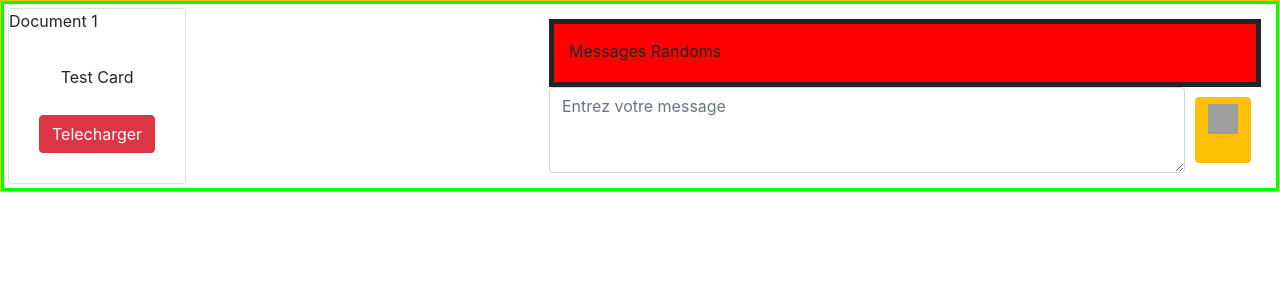
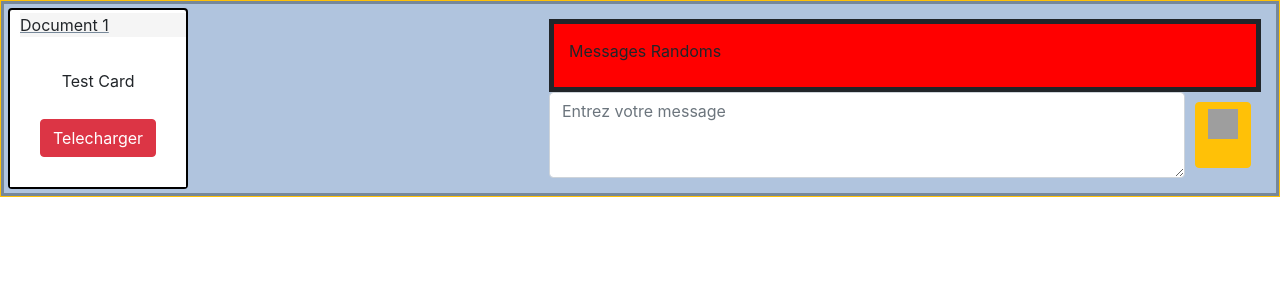
Before and after one commit to firedime42/Projet-S4, a PHP site: page /assets/bootstrap/telechargement.html in a window 1280 px wide. Shown: the part 90-390 px from the top of the page. Run offline with PHP 8.4, Linux system fonts and the light colour scheme; grey boxes are pictures that could not be loaded.

Commit message:
Add files via upload

```diff
--- a/Projet-S4/assets/bootstrap/groupes.html
+++ b/Projet-S4/assets/bootstrap/groupes.html
@@ -80,7 +80,7 @@
                             <div class="card-body">
                                 <h5 class="card-title">Groupe 1</h5>
                                 <div class="card-group overflow-hidden">
-                                    Description du premier groupe adjkfazgbtgjbnxcihbzenrjffkdhg oiqcnjzehtflaq,zen'.
+                                    Description du premier groupe : test étudiants.
                                     <button class="btn btn-info aling-left" type="submit">Rejoindre</button>
                                 </div>
                             </div>
--- a/Projet-S4/assets/bootstrap/lobby.html
+++ b/Projet-S4/assets/bootstrap/lobby.html
@@ -65,7 +65,7 @@
                             <div class="col-md-8">
                                 <div class="card-body">
                                     <h5 class="card-title">Groupe 1</h5>
-                                    Description du premier groupe adjkfazgbtgjbnxcihbzenrjffkdhg oiqcnjzehtflaq,zen'.
+                                    Description du premier groupe : test étudiants.
                                 </div>
                             </div>
                         </div>
@@ -184,4 +184,7 @@
 <script src="https://stackpath.bootstrapcdn.com/bootstrap/4.4.1/js/bootstrap.min.js" integrity="sha384-wfSDF2E50Y2D1uUdj0O3uMBJnjuUD4Ih7YwaYd1iqfktj0Uod8GCExl3Og8ifwB6" crossorigin="anonymous"></script>
 
 </body>
+<footer>
+    <p>Donnez nous des wayntal coins !!!</p>
+</footer>
 </html>
--- a/Projet-S4/assets/css/lobby.css
+++ b/Projet-S4/assets/css/lobby.css
@@ -20,8 +20,8 @@
 }
 #principale{
 	border-style: solid;
-	border-color: lime;
-	max-height: 800px;
+	border-color: lightslategray;
+	max-height: 1000px;
 }
 #titre{
 	font-size: 3em;
@@ -30,3 +30,44 @@
 #message{
 	flex : 1;
 }
+
+footer{
+    height: 92px;
+    background-color: lightslategray;
+    text-align: center;
+    color: red;
+
+}
+
+.principale {
+    background-color: lightsteelblue;
+    border-style: solid;
+    border-width: 1px;
+    border-color: lightslategray;
+
+
+}
+
+.card {
+    border-style: solid;
+    border-color: black;
+    border-width: 2px;
+}
+
+.card-title {
+    text-decoration: underline;
+    text-decoration-color: lightslategrey;
+    text-align: left;
+    margin-left: 10px;
+    margin-top: 3px;
+    background-color: whitesmoke;
+}
+
+.card-img {
+    margin-top: 5px;
+
+}
+
+.card-body {
+    background-color: white ;
+}
--- /dev/null
+++ b/Projet-S4/assets/css/lobby.scss
@@ -0,0 +1,24 @@
+@import './_variables';
+
+* {
+    box-sizing: border-box;
+    margin: 0;
+    margin-bottom: 0;
+}
+
+body {
+    border-bottom: lightslategrey;
+    border-bottom-width: 500px;
+}
+
+footer {
+    text-align: center;
+    background-color: lightslategrey;
+    text-emphasis-color: black;
+
+}
+
+.card-title{
+    text-decoration: underline;
+    text-decoration: lightslategrey;
+}
```
Also changed, not shown: Projet-S4/assets/bootstrap/logged.html (+8 -9 lines), Projet-S4/assets/css/signup.css (added, +16 -0 lines), 1 other file.
